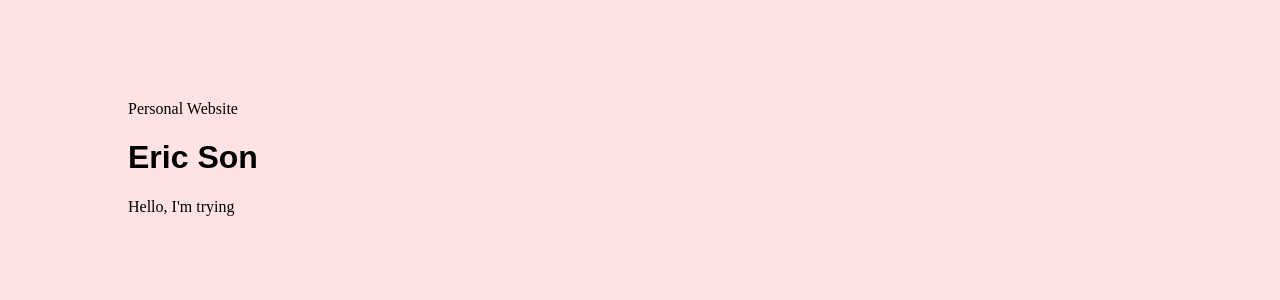
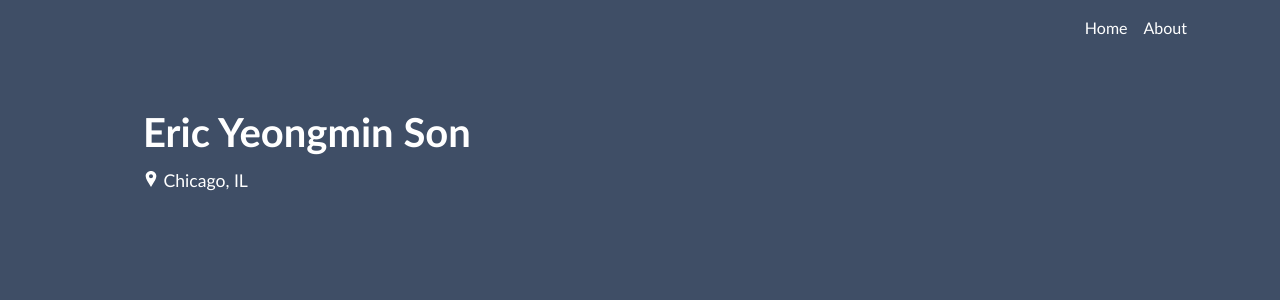
Before and after one commit to ymericson/personal-website, a Flask app: page / in a window 1280 px wide. Shown: the top 300 px of the page. Run offline with Flask 2, Linux system fonts and the light colour scheme; some libraries are stand-ins or nearby versions.

Commit message:
layout format created across home and about page

```diff
--- a/app.py
+++ b/app.py
@@ -8,7 +8,7 @@ def home():
 
 @app.route("/about")
 def about():
-    return "<h1>This is an about page</h1>"\
+    return render_template('about.html', title='About')
 
 if __name__ == '__main__':
     app.run(debug=True)
--- a/freeze.py
+++ b/freeze.py
@@ -3,6 +3,5 @@ from myapp import app
 
 freezer = Freezer(app)
 
-
 if __name__ == '__main__':
     freezer.freeze()
--- a/static/main.css
+++ b/static/main.css
@@ -1,10 +1,68 @@
 body {
-    background-color: #ffe3e3;
+  background-color: #3f4e66;
   margin-top: 100px;
   margin-left: 10%;
   margin-right: 10%;
 }
 
 h1 {
-    font-family: Averta, sans-serif;
+  margin-top: 10px;
+  margin-bottom: 10px;
+  font-family: Calibri, sans-serif;
+  color: #fff;
+  font-size: 40px;
+  line-height: 44px;
+  font-weight: 600;
 }
+
+h2 {
+  margin-top: 20px;
+  margin-bottom: 10px;
+  font-family: Calibri, sans-serif;
+  font-size: 22px;
+  line-height: 36px;
+  font-style: normal;
+  font-weight: 700;
+  text-transform: uppercase;
+}
+
+p {
+  margin-bottom: 20px;
+  font-family: Calibri, sans-serif;
+  color: #fff;
+  font-size: 22px;
+  line-height: 30px;
+}
+
+a {
+  -webkit-transition: border-color 200ms ease, color 200ms ease;
+  transition: border-color 200ms ease, color 200ms ease;
+  font-family: Calibri, sans-serif;
+  color: #fff;
+  text-decoration: none;
+}
+
+a:nav-item nav-link {
+  color: #fff
+}
+
+a:hover {
+  border-bottom-color: #1d2330;
+  color: #1d2330;
+}
+
+a:focus {
+  border-bottom-color: #1d2330;
+  color: #1d2330;
+}
+
+.content {
+  margin-top: 60px;
+}
+
+.social-icon {
+  margin-top: 60px;
+  padding-right: 25px;
+  float: left;
+  border-bottom: 0px none #000;
+}
--- /dev/null
+++ b/templates/about.html
@@ -0,0 +1,4 @@
+{% extends "layout.html" %}
+{% block content %}
+    <h1>About Page!</h1>
+{% endblock content %}
--- a/templates/home.html
+++ b/templates/home.html
@@ -1,16 +1,12 @@
-<!DOCTYPE html>
-<html>
-<head>
-    <link rel="stylesheet" type="text/css" href="{{ url_for('static', filename='main.css') }}">
-    <title>blah</title>
-</head>
-
-<html>
-    <head>Personal Website</head>
-    <body>
-        <div>
-          <h1>Eric Son</h1>
-          <p>Hello, I'm trying</p>
-      </div>
-    </body>
-</html>
+{% extends "layout.html" %}
+{% block content %}
+  <h1>Eric Yeongmin Son</h1>
+  <p>
+    <small>
+      <svg xmlns="http://www.w3.org/2000/svg" width="16" height="16" viewBox="0 0 24 24">
+          <path d="M12 0c-4.198 0-8 3.403-8 7.602 0 4.198 3.469 9.21 8 16.398 4.531-7.188 8-12.2 8-16.398 0-4.199-3.801-7.602-8-7.602zm0 11c-1.657 0-3-1.343-3-3s1.343-3 3-3 3 1.343 3 3-1.343 3-3 3z" fill="currentColor" fill-rule="evenodd"></path>
+      </svg>
+      Chicago, IL
+    </small>
+  </p>
+{% endblock content %}
--- /dev/null
+++ b/templates/layout.html
@@ -0,0 +1,44 @@
+<!DOCTYPE html>
+<html>
+<head>
+    <meta charset="utf-8">
+    <meta name="viewport" content="width=device-width, initial-scale=1, shrink-to-fit=no">
+
+    <!-- Bootstrap CSS -->
+    <link rel="stylesheet" href="https://maxcdn.bootstrapcdn.com/bootstrap/4.0.0/css/bootstrap.min.css">
+    <link rel="stylesheet" type="text/css" href="{{ url_for('static', filename='main.css') }}">
+
+    {% if title %}
+        <title>Eric Son - {{ title }}</title>
+    {% else %}
+        <title>Eric Son</title>
+    {% endif %}
+</head>
+<body>
+    <header class="site-header">
+      <nav class="navbar navbar-expand-md bg-steel fixed-top">
+        <div class="container">
+          <div class="collapse navbar-collapse" id="navbarToggle">
+            <div class="navbar-nav mr-auto">
+            </div>
+            <!-- Navbar Right Side -->
+            <div class="navbar-nav">
+                <a class="nav-item nav-link" href="/">Home</a>
+                <a class="nav-item nav-link" href="/about">About</a>
+            </div>
+          </div>
+        </div>
+      </nav>
+    </header>
+    <main role="main" class="container">
+      <div class="row">
+        <div class="col-md-8">
+          {% block content %}{% endblock %}
+        </div>
+
+      </div>
+    </main>
+
+
+</body>
+</html>
```
Lines whose indentation alone changed are shown as unchanged.
